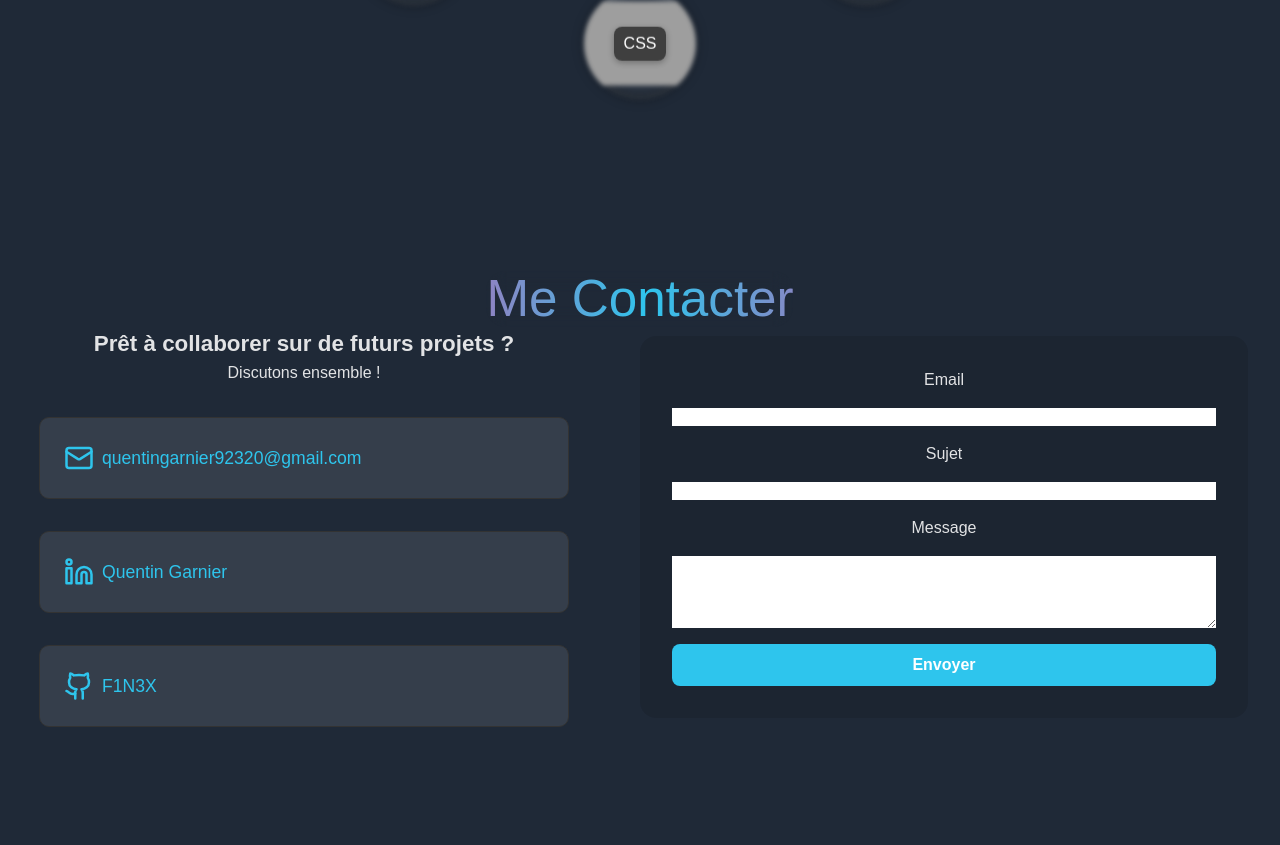
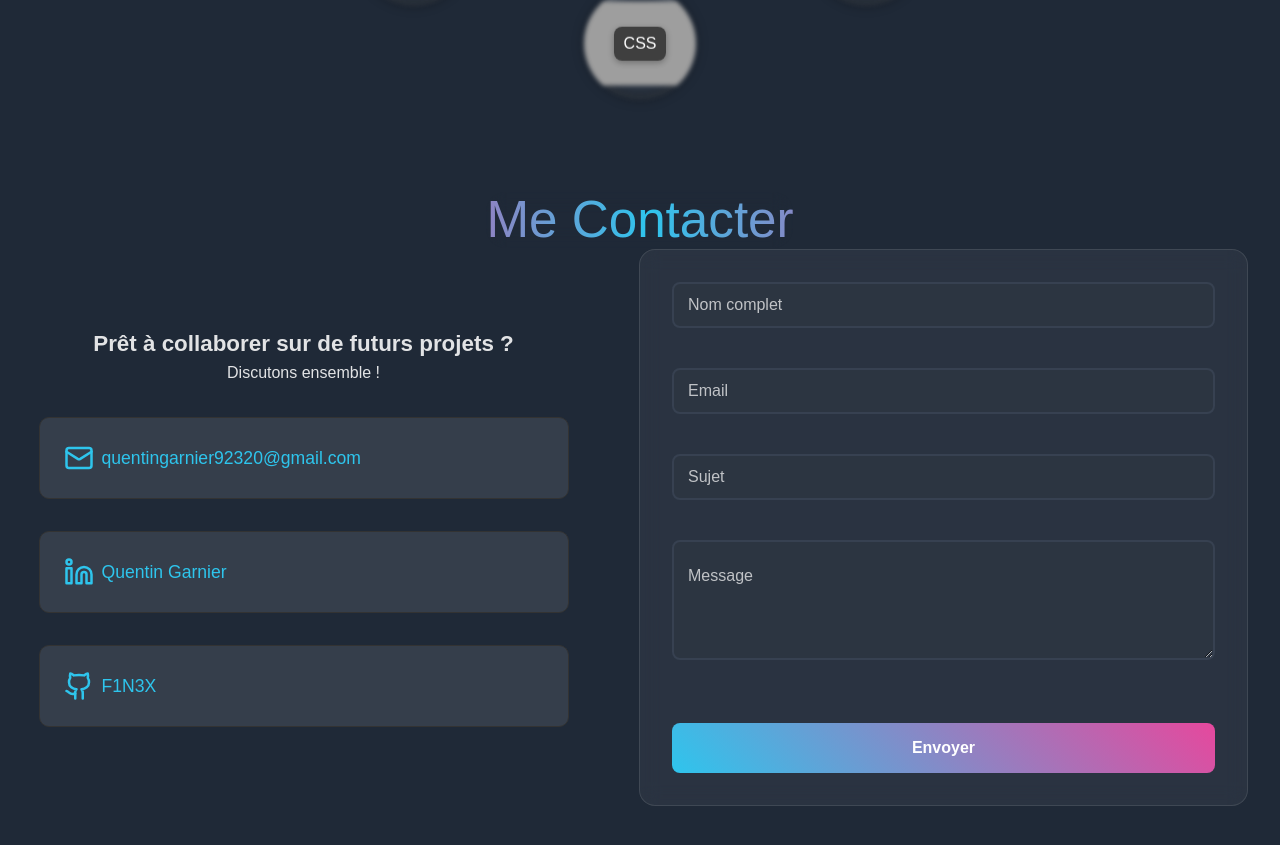
Before and after one commit to F1N3X/portfolio_2025, a React (Vite) app: page / in a window 1280 px wide. Shown: the part 3101-3946 px from the top of the page. Built offline with nearby package versions, Linux system fonts and the light colour scheme; grey boxes are pictures that could not be loaded.

Commit message:
contact form style with dynamic labels

```diff
--- a/src/components/Contact.css
+++ b/src/components/Contact.css
@@ -50,16 +50,12 @@
 
 .contact-form {
   flex: 1;
-  background-color: grey;
   padding: 2rem;
   border-radius: 16px;
-  background-color: rgba(0, 0, 0, 0.1);
-}
-
-form {
-  display: flex;
-  flex-direction: column;
-  gap: 1rem;
+  background-color: rgba(255, 255, 255, 0.05);
+  backdrop-filter: blur(10px);
+  border: 1px solid rgba(255, 255, 255, 0.1);
+  min-width: 400px;
 }
 
 .form-group {
--- a/src/components/Contact.jsx
+++ b/src/components/Contact.jsx
@@ -3,11 +3,18 @@ import './Contact.css';
 import GradientText from '../blocks/TextAnimations/GradientText/GradientText';
 import GlareHover from '../blocks/Animations/GlareHover/GlareHover';
 import { Mail, Github, Linkedin } from 'lucide-react';
+import FloatingLabelInput from './Contact/FloatingLabelInput';
+import { useState } from "react";
 
 const Contact = () => {
 
     const primaryColor = "var(--primary-color)";
     const secondaryColor = "var(--secondary-color)";
+
+    const [name, setName] = useState("");
+    const [email, setEmail] = useState("");
+    const [object, setObject] = useState("");
+    const [message, setMessage] = useState("");
 
     const handleSubmit = (event) => {
         event.preventDefault();
@@ -88,18 +95,44 @@ const Contact = () => {
 
                 <div className="contact-form">
                     <form action={handleSubmit}>
-                        <div className="form-group">
-                            <label htmlFor="email">Email</label>
-                            <input type="email" id="email" name="email" required />
+                        <FloatingLabelInput
+                            id="name"
+                            name="name"
+                            label="Nom complet"
+                            type="text"
+                            value={name}
+                            onChange={(e) => setName(e.target.value)}
+                        />
 
-                            <label htmlFor="object">Sujet</label>
-                            <input type="text" id="object" name="object" required />
+                        <FloatingLabelInput
+                            id="email"
+                            name="email"
+                            label="Email"
+                            type="email"
+                            value={email}
+                            onChange={(e) => setEmail(e.target.value)}
+                        />
 
-                            <label htmlFor="message">Message</label>
-                            <textarea id="message" name="message" rows="4" required></textarea>
+                        <FloatingLabelInput
+                            id="object"
+                            name="object"
+                            label="Sujet"
+                            type="text"
+                            value={object}
+                            onChange={(e) => setObject(e.target.value)}
+                        />
 
-                            <button type="submit">Envoyer</button>
-                        </div>
+                        <FloatingLabelInput
+                            id="message"
+                            name="message"
+                            label="Message"
+                            type="textarea"
+                            rows="1"
+                            value={message}
+                            onChange={(e) => setMessage(e.target.value)}
+                        />
+
+                        <button type="submit">Envoyer</button>
                     </form>
                 </div>
             </div>
--- /dev/null
+++ b/src/components/Contact/FloatingLabelInput.css
@@ -0,0 +1,89 @@
+:root {
+    --text-color: #ffffff;
+    --input-background: rgba(255, 255, 255, 0.05);
+}
+
+form {
+    display: flex;
+    flex-direction: column;
+    gap: 1.5rem;
+}
+
+.floating-label-group {
+    position: relative;
+    margin-bottom: 1rem;
+}
+
+.floating-input {
+    width: 100%;
+    padding: 1rem 1rem 0.5rem 1rem;
+    border: 2px solid var(--border-color);
+    border-radius: 8px;
+    font-size: 1rem;
+    background-color: var(--box-background);
+    color: var(--text-color);
+    transition: all 0.3s ease;
+    box-sizing: border-box;
+}
+
+.floating-input:focus {
+    outline: none;
+    border-color: var(--primary-color);
+    box-shadow: 0 0 0 3px rgba(59, 130, 246, 0.1);
+}
+
+.floating-label {
+    position: absolute;
+    left: 1rem;
+    top: 50%;
+    transform: translateY(-50%);
+    font-size: 1rem;
+    color: rgba(255, 255, 255, 0.7);
+    transition: all 0.3s ease;
+    pointer-events: none;
+    background-color: var(--box-background);
+    z-index: 1;
+}
+
+.floating-label.active {
+    top: 0;
+    transform: translateY(-50%);
+    font-size: 0.8rem;
+    color: var(--primary-color);
+    background-color: var(--box-background);
+    padding: 0 0.5rem;
+    border-radius: 4px;
+}
+
+textarea.floating-input {
+    min-height: 120px;
+    resize: vertical;
+}
+
+textarea.floating-input + .floating-label {
+    top: 1.5rem;
+    transform: none;
+}
+
+textarea.floating-input + .floating-label.active {
+    top: 0;
+    transform: translateY(-50%);
+}
+
+button[type="submit"] {
+    padding: 1rem;
+    background: linear-gradient(45deg, var(--primary-color), var(--secondary-color));
+    color: white;
+    font-weight: bold;
+    border: none;
+    border-radius: 8px;
+    cursor: pointer;
+    transition: all 0.3s ease;
+    font-size: 1rem;
+    margin-top: 1rem;
+}
+
+button[type="submit"]:hover {
+    transform: translateY(-2px);
+    box-shadow: 0 10px 20px rgba(59, 130, 246, 0.3);
+}
--- /dev/null
+++ b/src/components/Contact/FloatingLabelInput.jsx
@@ -0,0 +1,48 @@
+import React, { useState } from "react";
+import './FloatingLabelInput.css';
+
+const FloatingLabelInput = ({
+  id,
+  name,
+  type = "text",
+  label,
+  required = true,
+  rows = null,
+  value,
+  onChange
+}) => {
+  const [focused, setFocused] = useState(false);
+  const isActive = focused || (value && value.length > 0);
+
+  const handleFocus = () => setFocused(true);
+  const handleBlur = () => setFocused(false);
+
+  const InputComponent = type === 'textarea' ? 'textarea' : 'input';
+
+  const inputProps = {
+    id,
+    name,
+    type: type === 'textarea' ? undefined : type,
+    required,
+    rows: type === 'textarea' ? rows : undefined,
+    value,
+    onChange,
+    onFocus: handleFocus,
+    onBlur: handleBlur,
+    className: 'floating-input'
+  };
+
+  return (
+    <div className="floating-label-group">
+      <InputComponent {...inputProps} />
+      <label
+        htmlFor={id}
+        className={`floating-label ${isActive ? 'active' : ''}`}
+      >
+        {label}
+      </label>
+    </div>
+  );
+};
+
+export default FloatingLabelInput;
--- a/src/index.css
+++ b/src/index.css
@@ -9,6 +9,8 @@
 
   --primary-color: rgba(46, 197, 237, 100);
   --secondary-color: rgba(230, 72, 157, 100);
+  --border-color: #374151;
+  --box-background: rgb(44, 53, 65);
 }
 
 body {
```
